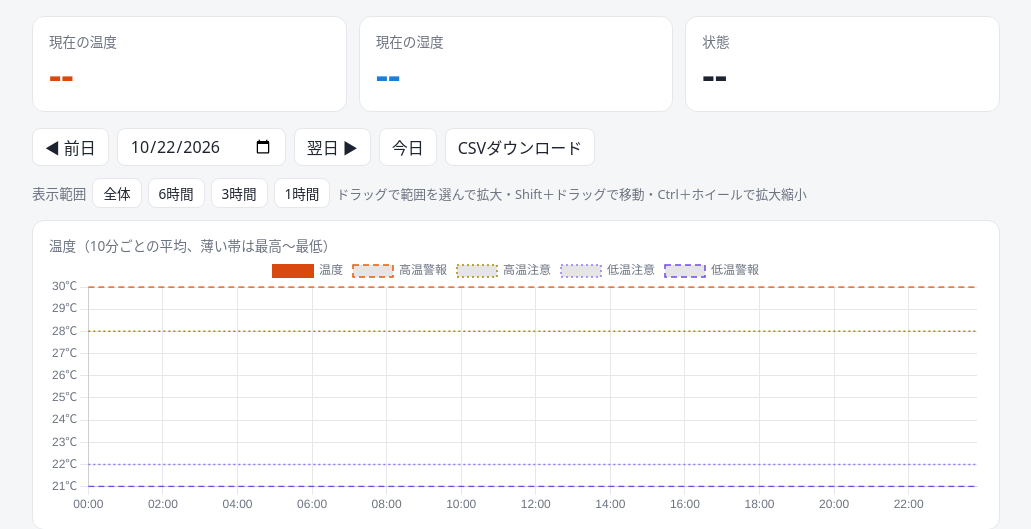
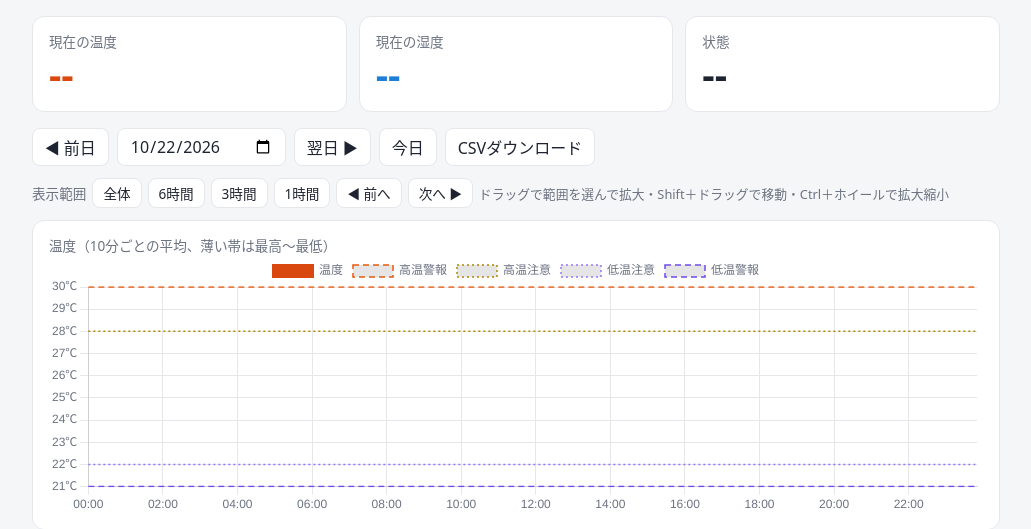
Before and after one commit to omoti12/temp-humidity-monitor, a Flask app: page / in a window 1280 px wide. Shown: the part 46-575 px from the top of the page, without its empty margins (124-1155 px from the left). Run offline with Flask 3, Linux system fonts and the light colour scheme; data that the repository does not hold is empty.

Commit message:
拡大したグラフを左右に動かす「前へ」「次へ」ボタンを追加
Shift＋ドラッグは分かりにくいため。押すと表示範囲の半分ずつ動く。

Co-Authored-By: Claude Opus 5.5 <noreply@anthropic.com>
Claude-Session: https://claude.ai/code/session_01UVWmJVfPQX1xWR4hENd1Mk

```diff
--- a/web/templates/index.html
+++ b/web/templates/index.html
@@ -111,6 +111,8 @@
     <button data-hours="6">6時間</button>
     <button data-hours="3">3時間</button>
     <button data-hours="1">1時間</button>
+    <button data-move="-1">◀ 前へ</button>
+    <button data-move="1">次へ ▶</button>
     <span class="hint" id="zoomHint"></span>
   </div>
 
@@ -287,8 +289,16 @@ function showHours(h) {
   const max = Math.max(last, n);
   for (const c of [tempChart, humChart]) c.zoomScale("x", { min: max - n, max }, "none");
 }
+// ボタン: 表示している範囲を、幅の半分だけ前（dir = -1）か次（dir = 1）へ動かす
+function moveRange(dir) {
+  const { min, max } = tempChart.scales.x;
+  const width = max - min;
+  const step = Math.max(1, Math.round(width / 2));
+  const newMin = Math.min(Math.max(min + dir * step, 0), slots.length - 1 - width);
+  for (const c of [tempChart, humChart]) c.zoomScale("x", { min: newMin, max: newMin + width }, "none");
+}
 document.querySelectorAll(".zoombar button").forEach((b) => {
-  b.onclick = () => showHours(Number(b.dataset.hours));
+  b.onclick = () => b.dataset.move ? moveRange(Number(b.dataset.move)) : showHours(Number(b.dataset.hours));
 });
 $("zoomHint").textContent = isTouch
   ? "2本指で拡大・1本指で左右に移動"
```
Also changed, not shown: pages/index.html (+11 -1 lines), README.md.
